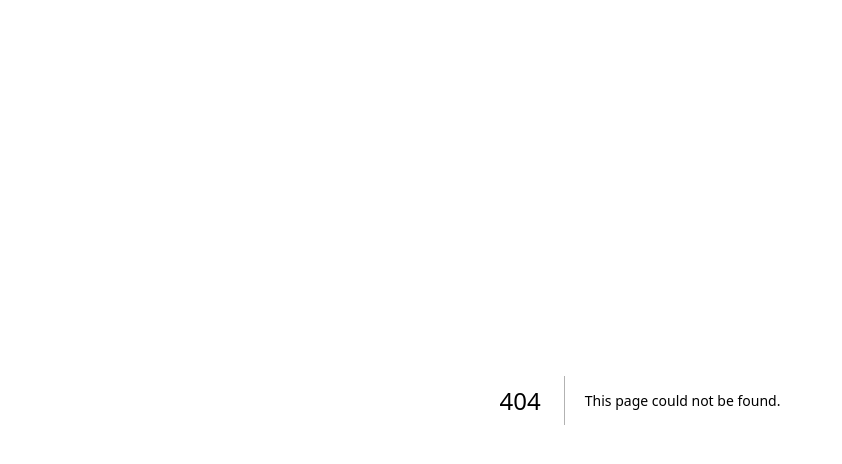
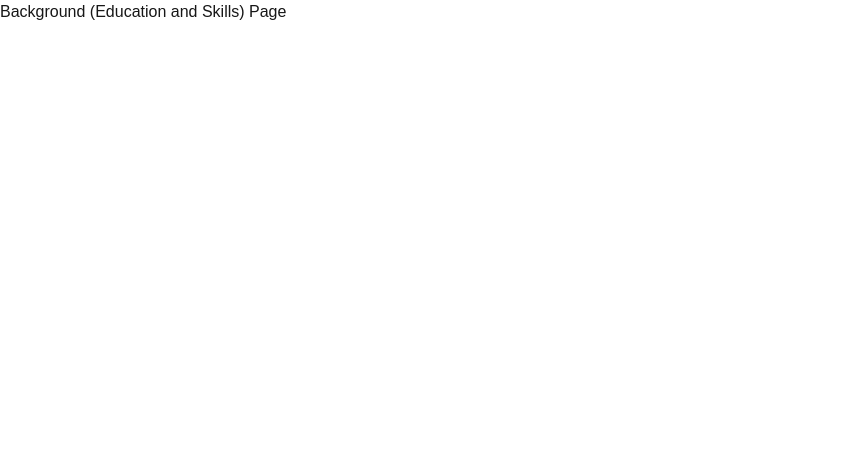
Before and after one commit to distractdiverge/rainbowfern.com-nextjs, a Next.js app: page /background in a window 1280 px wide. Before the commit this address had no page. Shown: the top 464 px of the page, without its empty margins (0-842 px from the left). Built offline with nearby package versions, Linux system fonts and the light colour scheme.

Commit message:
Added stubs for each main page

```diff
--- /dev/null
+++ b/src/app/background/page.tsx
@@ -0,0 +1,5 @@
+export default function Background() {
+    return (
+      <p>Background (Education and Skills) Page</p>
+    );
+}
--- /dev/null
+++ b/src/app/contact/page.tsx
@@ -0,0 +1,5 @@
+export default function Contact() {
+    return (
+      <p>Contact Page</p>
+    );
+}
--- /dev/null
+++ b/src/app/experience/page.tsx
@@ -0,0 +1,5 @@
+export default function Experience() {
+    return (
+      <p>Experience Page</p>
+    );
+}
--- /dev/null
+++ b/src/app/projects/page.tsx
@@ -0,0 +1,5 @@
+export default function Projects() {
+    return (
+      <p>Projects Page</p>
+    );
+}
```
